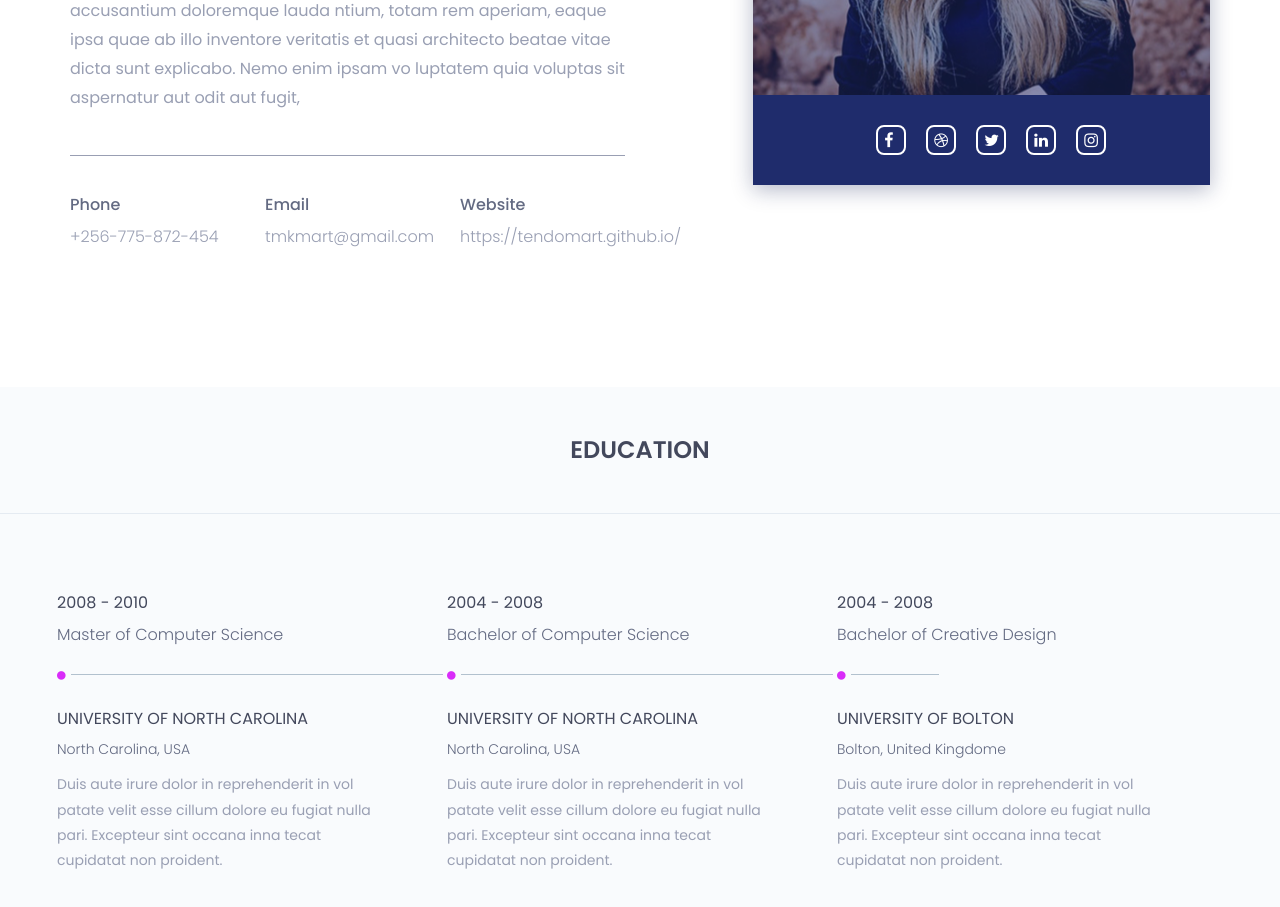
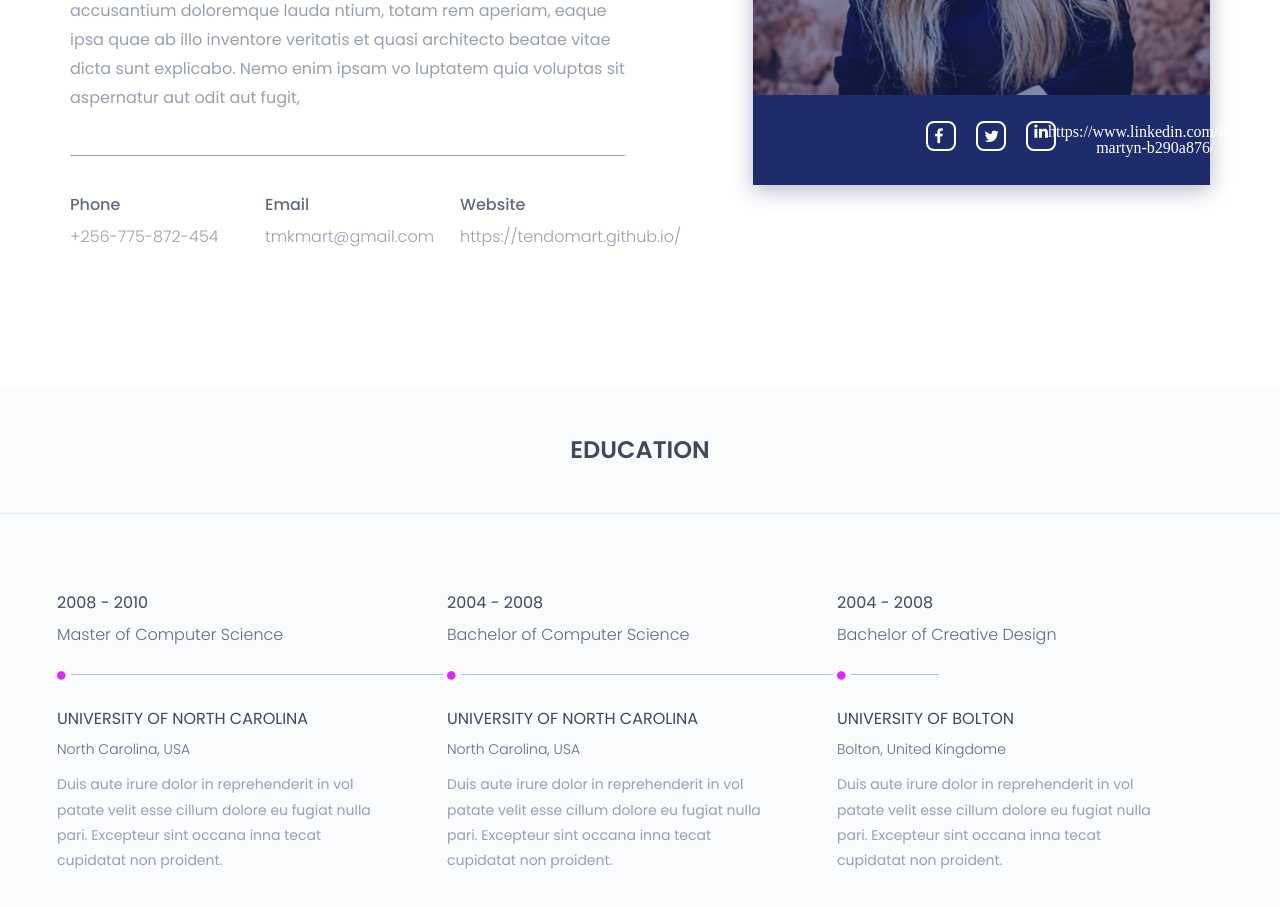
Before and after one commit to tendomart/tendomart.github.io, a plain HTML site: page index.html in a window 1280 px wide. Shown: the part 1400-2307 px from the top of the page. Drawn offline with nearby package versions, Linux system fonts and the light colour scheme.

Commit message:
Add links

```diff
--- a/index.html
+++ b/index.html
@@ -166,27 +166,15 @@
 										</li><!-- / li -->
 										<li>
 											<a href="#">
-												<i  class="fa fa-dribbble" aria-hidden="true"></i>
-											</a>
-
-										</li><!-- / li -->
-										<li>
-											<a href="#">
 												<i  class="fa fa-twitter" aria-hidden="true"></i>
 											</a>
 
 										</li><!-- / li -->
 										<li>
 											<a href="#">
-												<i  class="fa fa-linkedin" aria-hidden="true"></i>
+												<i  class="fa fa-linkedin" aria-hidden="true">https://www.linkedin.com/in/tendo-martyn-b290a876/</i>
 											</a>
 										</li><!-- / li -->
-										<li>
-											<a href="#">
-												<i  class="fa fa-instagram" aria-hidden="true"></i>
-											</a>
-										</li><!-- / li -->
-
 
 									</ul><!-- / ul -->
 								</div><!-- /.about-list-icon -->
```
